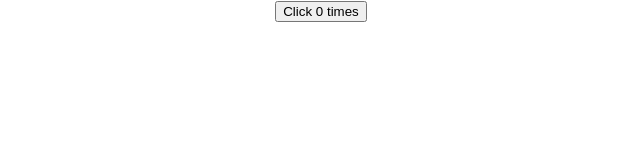
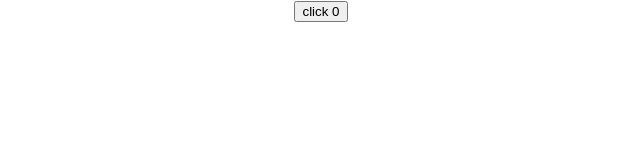
Before and after one commit to Asmaathabet/React-Hooks, a React (Create React App) app: page / in a window 1280 px wide. Shown: the top 160 px of the page, without its empty margins (319-959 px from the left). Built offline with nearby package versions, Linux system fonts and the light colour scheme.

Commit message:
use Effect after render

```diff
--- a/src/App.js
+++ b/src/App.js
@@ -1,7 +1,8 @@
 import React from 'react';
 import './App.css';
+import HooksCounterOne from './components/HooksCounterOne';
 // import HooksCounterFour from './components/HooksCounterFour';
-import ClassCounterOne from './components/ClassCounterOne';
+// import ClassCounterOne from './components/ClassCounterOne';
 // import ClassCounter from './components/ClassCounter';
 // import ClassCounterTwo from './components/ClassCounterTwo';
 // import HooksCounter from './components/HooksCounter';
@@ -17,7 +18,8 @@
       {/* <HooksCounterTwo /> */}
       {/* <HooksCounterThree /> */}
       {/* <HooksCounterFour />  */}
-      <ClassCounterOne />
+      {/* <ClassCounterOne /> */}
+      <HooksCounterOne />
     </div>
   );
 }
--- /dev/null
+++ b/src/components/HooksCounterOne.js
@@ -0,0 +1,19 @@
+import React, {useState, useEffect} from 'react'
+
+function HooksCounterOne() {
+// Lesson 7 - part 2
+    // Hooks - use Effect
+    const [count, setCount] = useState(0);
+
+    useEffect(() => {
+        document.title = `you clicked ${count} times`
+    })
+
+    return (
+        <div>
+            <button onClick={()=> setCount(count + 1)}> click {count} </button>
+        </div>
+    )
+}
+
+export default HooksCounterOne
```
